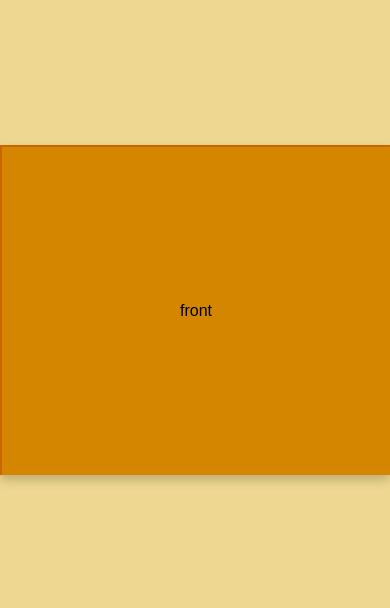
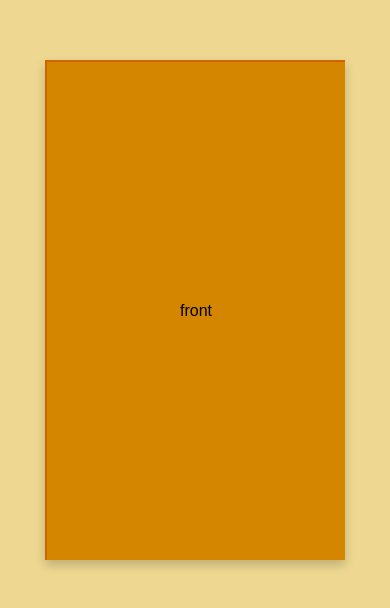
Before and after one commit to dlwlrmaa16/dlwlrmaa16.github.io, a plain HTML site: page index.html in a window 390 px wide. Shown: the part 112-720 px from the top of the page. Drawn offline with Linux system fonts and the light colour scheme.

Commit message:
Update style.css

```diff
--- a/style.css
+++ b/style.css
@@ -15,18 +15,21 @@ body {
   position: relative;
   height: 330px;
   width: 620px;
-  perspective: 1000px; /* Make sure this is here for the 3D effect */
+  perspective: 1000px; /* Perspective applied here */
 }
+
 .flip-card {
   position: relative;
   height: 100%;
   width: 100%;
   background: #d48600;
-  transform-style: preserve-3d; /* Ensure preserve-3d is set */
+  transform-style: preserve-3d; /* Ensure 3D transform */
   transition: transform 1s ease-in-out; /* Flip animation */
+  cursor: pointer;
 }
+
 .flip-card.flipped {
-  transform: rotateY(180deg); /* This flips the card */
+  transform: rotateY(180deg); /* Flip the card */
 }
 
 .card {
@@ -39,17 +42,22 @@ body {
   border-top: 2px solid #cc6600;
   border-left: 2px solid #cc6600;
   box-shadow: 0 5px 10px rgba(0, 0, 0, 0.2);
-  backface-visibility: hidden; /* Ensure the back of the card is hidden */
+  backface-visibility: hidden; /* Ensure back of the card is hidden */
   position: absolute;
 }
 
 .back.card {
-  transform: rotateY(180deg); /* This hides the back side initially */
+  transform: rotateY(180deg); /* Hide the back side initially */
 }
 
-/* Media query for mobile devices */
+/* Mobile-specific styles */
 @media (max-width: 768px) {
-  .wrapper .flip-card {
-    cursor: pointer;
+  .wrapper {
+    width: 300px; /* Make sure the wrapper size is responsive */
+    height: 500px;
+  }
+
+  .flip-card {
+    perspective: 1000px; /* Ensure perspective is applied on mobile as well */
   }
 }
```
